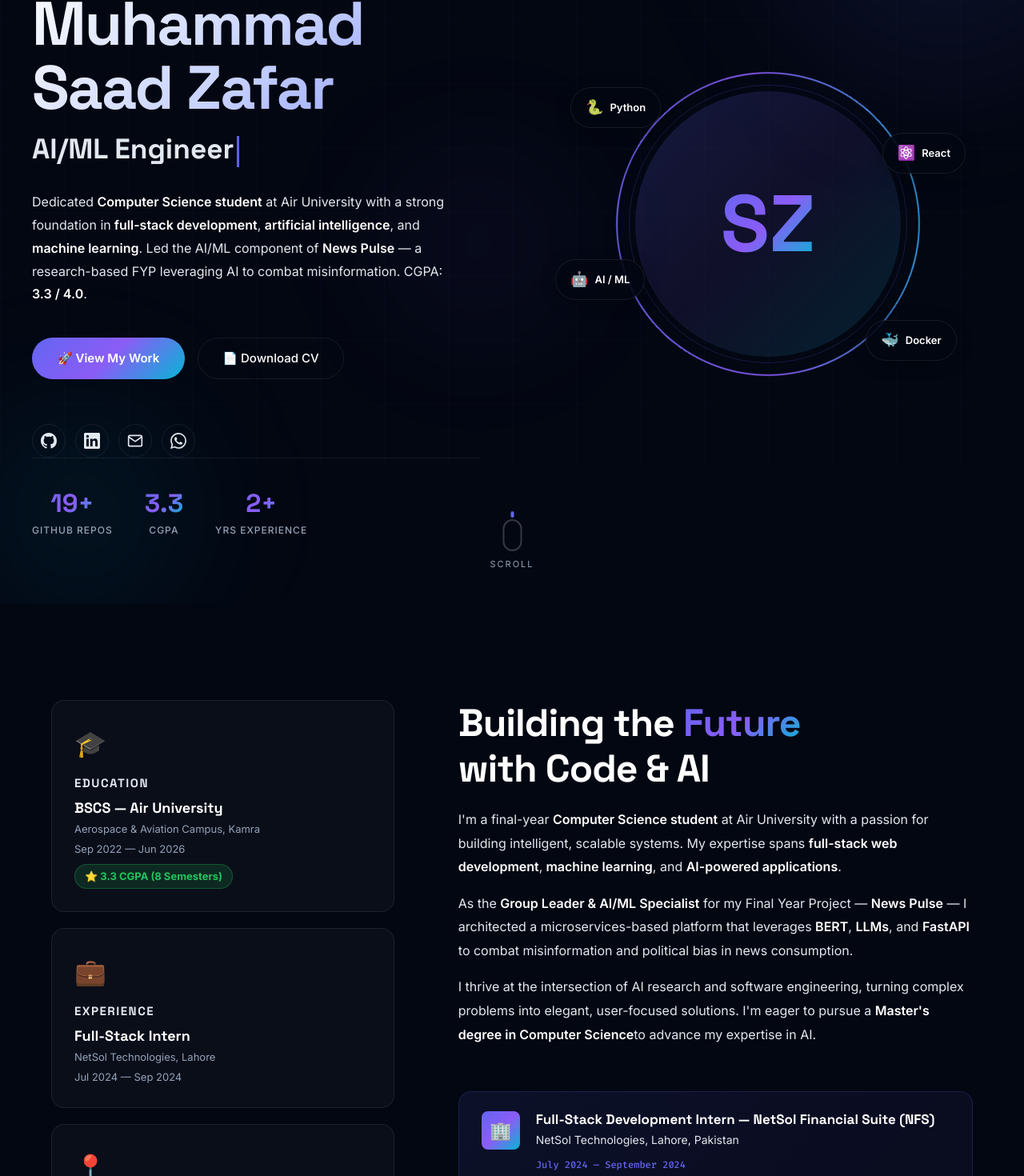
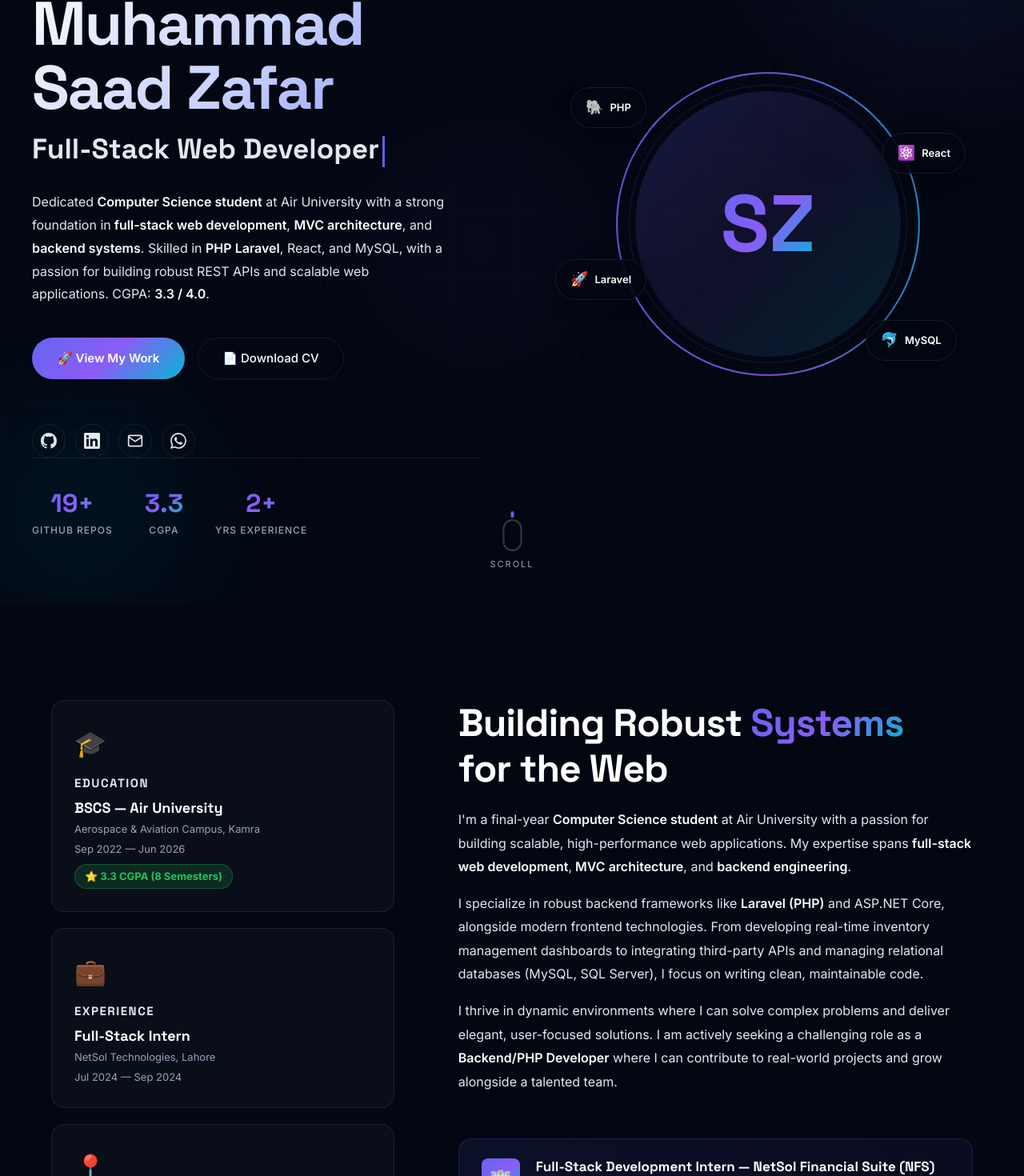
Before and after one commit to saad7226/portfolio, a React (Vite) app: page / in a window 1280 px wide. Shown: the part 215-1685 px from the top of the page at 80% size. Built offline with nearby package versions, Linux system fonts and the light colour scheme.

Commit message:
feat: re-brand portfolio for PHP Laravel developer interview

```diff
--- a/src/components/About.jsx
+++ b/src/components/About.jsx
@@ -77,23 +77,19 @@ export default function About() {
           <div className="about-content">
             <div className="about-text-block">
               <h2 className="about-heading">
-                Building the <span className="gradient-text">Future</span><br />
-                with Code & AI
+                Building Robust <span className="gradient-text">Systems</span><br />
+                for the Web
               </h2>
               <p className="about-para">
                 I'm a final-year <strong>Computer Science student</strong> at Air University with a passion for building
-                intelligent, scalable systems. My expertise spans <strong>full-stack web development</strong>,
-                <strong> machine learning</strong>, and <strong>AI-powered applications</strong>.
+                scalable, high-performance web applications. My expertise spans <strong>full-stack web development</strong>,
+                <strong> MVC architecture</strong>, and <strong>backend engineering</strong>.
               </p>
               <p className="about-para">
-                As the <strong>Group Leader & AI/ML Specialist</strong> for my Final Year Project — <strong>News Pulse</strong> —
-                I architected a microservices-based platform that leverages <strong>BERT</strong>, <strong>LLMs</strong>,
-                and <strong>FastAPI</strong> to combat misinformation and political bias in news consumption.
+                I specialize in robust backend frameworks like <strong>Laravel (PHP)</strong> and ASP.NET Core, alongside modern frontend technologies. From developing real-time inventory management dashboards to integrating third-party APIs and managing relational databases (MySQL, SQL Server), I focus on writing clean, maintainable code.
               </p>
               <p className="about-para">
-                I thrive at the intersection of AI research and software engineering, turning complex problems
-                into elegant, user-focused solutions. I'm eager to pursue a <strong>Master's degree in Computer Science</strong>
-                to advance my expertise in AI.
+                I thrive in dynamic environments where I can solve complex problems and deliver elegant, user-focused solutions. I am actively seeking a challenging role as a <strong>Backend/PHP Developer</strong> where I can contribute to real-world projects and grow alongside a talented team.
               </p>
             </div>
 
--- a/src/components/Hero.jsx
+++ b/src/components/Hero.jsx
@@ -2,10 +2,10 @@ import { useState, useEffect } from 'react';
 import '../styles/Hero.css';
 
 const roles = [
-  'Full-Stack Developer',
-  'AI/ML Engineer',
+  'PHP Laravel Developer',
+  'Full-Stack Web Developer',
+  'Backend Developer',
   'React Developer',
-  'Python Developer',
   'Problem Solver',
 ];
 
@@ -61,9 +61,8 @@ export default function Hero() {
 
           <p className="hero-description">
             Dedicated <strong>Computer Science student</strong> at Air University with a strong foundation in
-            <strong> full-stack development</strong>, <strong>artificial intelligence</strong>, and <strong>machine learning</strong>.
-            Led the AI/ML component of <strong>News Pulse</strong> — a research-based FYP leveraging AI to
-            combat misinformation. CGPA: <strong>3.3 / 4.0</strong>.
+            <strong> full-stack web development</strong>, <strong>MVC architecture</strong>, and <strong>backend systems</strong>.
+            Skilled in <strong>PHP Laravel</strong>, React, and MySQL, with a passion for building robust REST APIs and scalable web applications. CGPA: <strong>3.3 / 4.0</strong>.
           </p>
 
           <div className="hero-actions">
@@ -126,16 +125,16 @@ export default function Hero() {
 
             {/* Floating tech badges */}
             <div className="tech-badge tech-badge-1">
-              <span className="tech-badge-icon">🐍</span> Python
+              <span className="tech-badge-icon">🐘</span> PHP
             </div>
             <div className="tech-badge tech-badge-2">
               <span className="tech-badge-icon">⚛️</span> React
             </div>
             <div className="tech-badge tech-badge-3">
-              <span className="tech-badge-icon">🤖</span> AI / ML
+              <span className="tech-badge-icon">🚀</span> Laravel
             </div>
             <div className="tech-badge tech-badge-4">
-              <span className="tech-badge-icon">🐳</span> Docker
+              <span className="tech-badge-icon">🐬</span> MySQL
             </div>
           </div>
         </div>
--- a/src/components/Projects.jsx
+++ b/src/components/Projects.jsx
@@ -30,29 +30,27 @@ import '../styles/Projects.css';
 // =============================================
 
 const fypMedia = [
-  { type: 'video', src: '/newspulse-demo.mp4' },
+  { type: 'image', src: '/vmart-inventory/image1.png', alt: 'V-Mart Login Page' },
+  { type: 'image', src: '/vmart-inventory/image2.png', alt: 'V-Mart Dashboard Overview' },
+  { type: 'image', src: '/vmart-inventory/image3.png', alt: 'V-Mart Dashboard Metrics' },
 ];
 
 const fypTechs = [
-  'Python', 'React.js', 'FastAPI', 'Docker', 'Redis', 'SQLite',
-  'HuggingFace', 'BERT', 'LLMs', 'Nginx', 'DigitalOcean',
-  'JWT', 'Google OAuth 2.0', 'Grafana', 'Prometheus',
+  'Laravel', 'PHP', 'MySQL', 'React.js', 'REST API', 'MVC Architecture', 'Vite'
 ];
 
 const projects = [
   {
-    id: 'vmart-inventory',
-    name: 'V-Mart — Real-Time Inventory Management System',
+    id: 'newspulse',
+    name: 'News Pulse',
     description:
-      'Advanced full-stack POS & inventory management web dashboard powering the Virtual Mart VR Store. Features a real-time POS terminal, product & stock management, role-based access control, detailed sales reporting, and REST APIs that feed data directly into the Unity VR client. Built with Laravel, React.js & MySQL.',
+      'AI-powered news aggregation platform leveraging BERT and LLMs to detect fake news, analyze political bias, and generate automated summaries.',
     media: [
-      { type: 'image', src: '/vmart-inventory/image1.png', alt: 'V-Mart Login Page' },
-      { type: 'image', src: '/vmart-inventory/image2.png', alt: 'V-Mart Dashboard Overview' },
-      { type: 'image', src: '/vmart-inventory/image3.png', alt: 'V-Mart Dashboard Metrics' },
+      { type: 'video', src: '/newspulse-demo.mp4' },
     ],
-    tags: ['Laravel', 'React.js', 'PHP', 'MySQL', 'REST API', 'Vite'],
-    github: 'https://github.com/saad7226/V-Mart_Inventory',
-    langClass: 'js',
+    tags: ['Python', 'FastAPI', 'React.js', 'BERT', 'Docker', 'Redis'],
+    github: 'https://github.com/saad7226/NewsPulse',
+    langClass: 'py',
   },
   {
     id: 'fitmate-mobile',
@@ -256,22 +254,17 @@ export default function Projects() {
                   <span className="fyp-badge-main">🔬 Research-Based</span>
                 </div>
 
-                <h2 className="fyp-title">News Pulse</h2>
+                <h2 className="fyp-title">V-Mart Inventory</h2>
                 <div className="fyp-subtitle">
-                  AI-Powered News Aggregation & Analysis Platform
+                  Real-Time POS & Inventory Management System
                 </div>
 
                 <div className="fyp-role-badge">
-                  👑 Group Leader & AI/ML Specialist
+                  💻 Full-Stack PHP Laravel Developer
                 </div>
 
                 <p className="fyp-description">
-                  Led a team to develop a scalable <strong>microservices-based</strong> news platform that aggregates articles,
-                  generates <strong>LLM-powered summaries</strong>, detects <strong>fake news using BERT</strong>,
-                  analyzes <strong>political bias</strong>, and produces balanced counter-arguments.
-                  Built containerized services with <strong>FastAPI & Docker</strong>, deployed on
-                  <strong> DigitalOcean</strong> with Nginx, secured via JWT + Google OAuth 2.0, and
-                  monitored with <strong>Grafana & Prometheus</strong>.
+                  Developed an advanced full-stack POS & inventory management web dashboard. Features a <strong>real-time POS terminal</strong>, comprehensive <strong>product & stock management</strong>, role-based access control, and detailed sales reporting. Architected with <strong>Laravel (PHP)</strong> and <strong>React.js</strong> using the <strong>MVC pattern</strong>, and built robust REST APIs that feed data directly into external clients.
                 </p>
 
                 <div className="fyp-tech-grid">
@@ -282,7 +275,7 @@ export default function Projects() {
 
                 <div className="fyp-actions">
                   <a
-                    href="https://github.com/saad7226/NewsPulse"
+                    href="https://github.com/saad7226/V-Mart_Inventory"
                     target="_blank"
                     rel="noopener noreferrer"
                     className="btn-primary"
@@ -298,7 +291,7 @@ export default function Projects() {
                     rel="noopener noreferrer"
                     className="btn-secondary"
                   >
-                    📄 View CV / Report
+                    📄 View CV
                   </a>
                 </div>
               </div>
--- a/src/components/Skills.jsx
+++ b/src/components/Skills.jsx
@@ -2,19 +2,17 @@ import '../styles/Skills.css';
 
 const skillCategories = [
   {
-    icon: '🤖',
-    title: 'AI & Machine Learning',
-    subtitle: 'Intelligent Systems',
+    icon: '⚙️',
+    title: 'Backend & APIs',
+    subtitle: 'Server-Side Engineering',
     skills: [
-      { name: 'Python', icon: '🐍', level: 5 },
-      { name: 'TensorFlow', icon: '🧠', level: 4 },
-      { name: 'Scikit-Learn', icon: '📊', level: 5 },
-      { name: 'HuggingFace', icon: '🤗', level: 4 },
-      { name: 'BERT / LLMs', icon: '💬', level: 4 },
-      { name: 'Pandas', icon: '🐼', level: 5 },
-      { name: 'NumPy', icon: '🔢', level: 5 },
-      { name: 'Matplotlib', icon: '📈', level: 4 },
-      { name: 'Jupyter', icon: '📓', level: 5 },
+      { name: 'PHP', icon: '🐘', level: 5 },
+      { name: 'Laravel', icon: '🚀', level: 4 },
+      { name: 'REST APIs', icon: '🔗', level: 5 },
+      { name: 'MVC Architecture', icon: '🏗️', level: 5 },
+      { name: 'FastAPI', icon: '⚡', level: 5 },
+      { name: 'ASP.NET Core', icon: '🔷', level: 4 },
+      { name: 'JWT / OAuth', icon: '🔐', level: 4 },
     ],
   },
   {
@@ -22,41 +20,39 @@ const skillCategories = [
     title: 'Frontend Development',
     subtitle: 'Web Interfaces',
     skills: [
+      { name: 'HTML5', icon: '🏗️', level: 5 },
+      { name: 'CSS3', icon: '🎨', level: 5 },
+      { name: 'JavaScript', icon: '🟨', level: 5 },
       { name: 'React.js', icon: '⚛️', level: 5 },
       { name: 'Angular', icon: '🅰️', level: 4 },
-      { name: 'JavaScript', icon: '🟨', level: 5 },
       { name: 'TypeScript', icon: '📘', level: 3 },
-      { name: 'HTML5', icon: '🏗️', level: 5 },
-      { name: 'CSS3', icon: '🎨', level: 5 },
       { name: 'Vite', icon: '⚡', level: 4 },
     ],
   },
   {
-    icon: '⚙️',
-    title: 'Backend & APIs',
-    subtitle: 'Server-Side Engineering',
+    icon: '🐳',
+    title: 'Databases & DevOps',
+    subtitle: 'Storage & Infrastructure',
     skills: [
-      { name: 'FastAPI', icon: '🚀', level: 5 },
-      { name: 'ASP.NET Core', icon: '🔷', level: 4 },
-      { name: 'Spring Boot', icon: '🍃', level: 3 },
-      { name: 'Node.js', icon: '🟢', level: 3 },
-      { name: 'REST APIs', icon: '🔗', level: 5 },
-      { name: 'JWT / OAuth', icon: '🔐', level: 4 },
-      { name: 'Laravel', icon: '🅻', level: 3 },
+      { name: 'MySQL', icon: '🐬', level: 5 },
+      { name: 'Git / GitHub', icon: '🐙', level: 5 },
+      { name: 'Docker', icon: '🐳', level: 4 },
+      { name: 'Redis', icon: '🟥', level: 4 },
+      { name: 'SQLite', icon: '📁', level: 4 },
+      { name: 'SQL Server', icon: '🛢️', level: 4 },
     ],
   },
   {
-    icon: '🐳',
-    title: 'DevOps & Databases',
-    subtitle: 'Infrastructure & Storage',
+    icon: '🤖',
+    title: 'AI & Machine Learning',
+    subtitle: 'Intelligent Systems',
     skills: [
-      { name: 'Docker', icon: '🐳', level: 4 },
-      { name: 'Git / GitHub', icon: '🐙', level: 5 },
-      { name: 'Redis', icon: '🟥', level: 4 },
-      { name: 'MySQL', icon: '🐬', level: 5 },
-      { name: 'SQLite', icon: '📁', level: 4 },
-      { name: 'Nginx', icon: '🌐', level: 3 },
-      { name: 'Grafana', icon: '📊', level: 3 },
+      { name: 'Python', icon: '🐍', level: 5 },
+      { name: 'Scikit-Learn', icon: '📊', level: 5 },
+      { name: 'TensorFlow', icon: '🧠', level: 4 },
+      { name: 'HuggingFace', icon: '🤗', level: 4 },
+      { name: 'BERT / LLMs', icon: '💬', level: 4 },
+      { name: 'Pandas', icon: '🐼', level: 5 },
     ],
   },
   {
```
